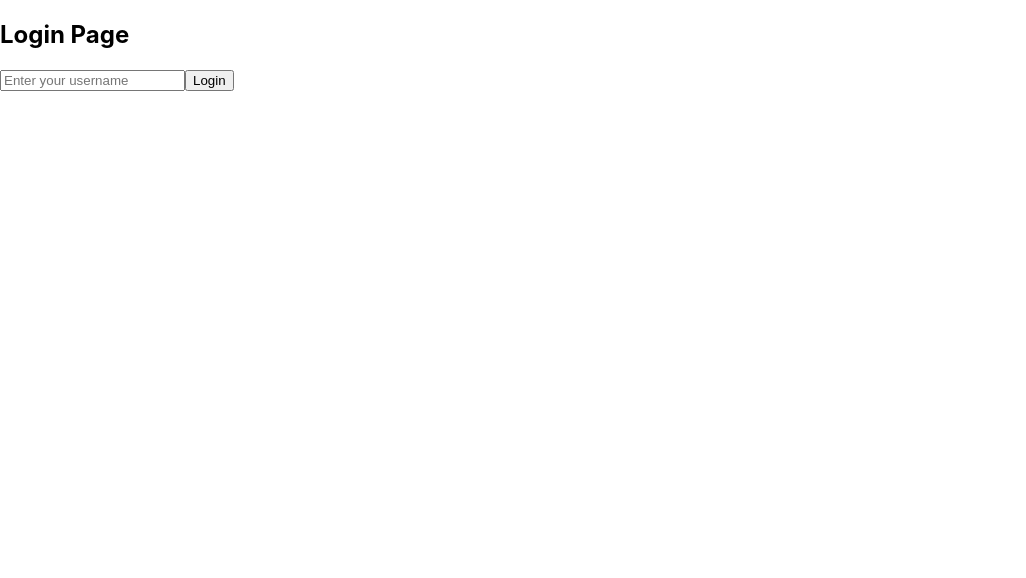
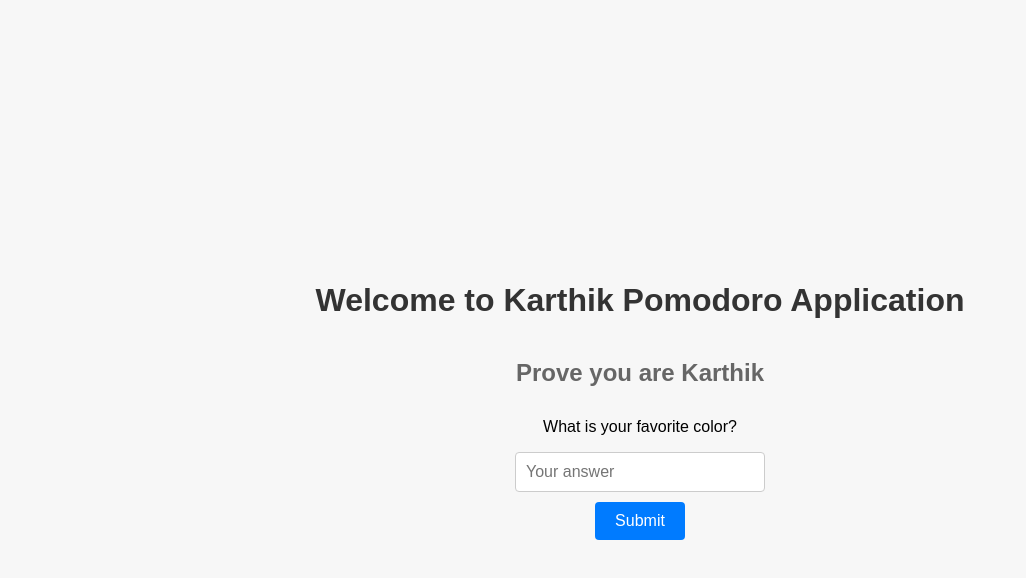
Before and after one commit to karthikironman/pomodoro-frontend, a React (Create React App) app: page / in a window 1280 px wide. Shown: the top 578 px of the page, without its empty margins (0-1026 px from the left). Built offline with nearby package versions, Linux system fonts and the light colour scheme.

Commit message:
1s timestamp logic

```diff
--- a/package.json
+++ b/package.json
@@ -7,9 +7,11 @@
     "@testing-library/react": "^13.4.0",
     "@testing-library/user-event": "^13.5.0",
     "react": "^18.3.1",
+    "react-date-picker": "^11.0.0",
     "react-dom": "^18.3.1",
     "react-router-dom": "^6.23.1",
     "react-scripts": "5.0.1",
+    "sass": "^1.77.5",
     "web-vitals": "^2.1.4"
   },
   "scripts": {
--- a/src/components/Home.js
+++ b/src/components/Home.js
@@ -1,19 +1,52 @@
-import React from 'react';
+import React, { useEffect, useState } from 'react';
 import { useNavigate } from 'react-router-dom';
+import "./Home.scss";
+import DatePicker from 'react-date-picker';
+
+import 'react-date-picker/dist/DatePicker.css';
+import 'react-calendar/dist/Calendar.css';
 
 const Home = () => {
   const navigate = useNavigate();
   const username = sessionStorage.getItem('username');
+  const [dateHolder, setDateHolder] = useState(0)
+
+  const getToday1sTS = () => {
+    //the timestamp of 1st second of the day is the id
+    //the browser will take care of different timezones, how comfortable...
+    //so my data may not be shown in different timezone, as that countryies 1s timestamp id will be differetn
+    let currTime = new Date();
+    let day = currTime.getDate();
+    let month = currTime.getMonth();
+    let year = currTime.getFullYear();
+    let Today1sTS = new Date(year,month,day).getTime();
+    console.log({Today1sTS, day, month, year})
+    return Today1sTS;
+  }
+  const convObjToTS = (obj) => {
+    return obj.getTime();
+  }
+
+  const convTSToObj = (TS) => {
+    return new Date(TS);
+  }
+
+  useEffect(() => {
+    setDateHolder(getToday1sTS());
+    if (!username) {
+      navigate('/');
+    }
+  }, [username, navigate]);
 
   if (!username) {
-    navigate('/');
-    return null;
+    return null; // or a loading spinner, if you prefer
   }
 
   return (
-    <div>
+    <div className="home-container">
       <h2>Home Page</h2>
-      <p>Welcome, {username}!</p>
+      <DatePicker onChange={(obj) => setDateHolder(convObjToTS(obj))} value={convTSToObj(dateHolder)}/>
+      <p>Welcome, {dateHolder}!</p>
     </div>
   );
 };
--- /dev/null
+++ b/src/components/Home.scss
@@ -0,0 +1,3 @@
+.home-container{
+
+}
--- a/src/components/Login.js
+++ b/src/components/Login.js
@@ -1,25 +1,45 @@
-import React, { useState } from 'react';
+import React, { useState, useEffect } from 'react';
 import { useNavigate } from 'react-router-dom';
+import './Login.scss'; // Import the SCSS module
 
 const Login = () => {
   const [username, setUsername] = useState('');
+  const [question, setQuestion] = useState('');
+  const [answer, setAnswer] = useState('');
   const navigate = useNavigate();
 
+  // Simulate fetching a question from the backend
+  useEffect(() => {
+    setTimeout(() => {
+      setQuestion('What is your favorite color?');
+    }, 1000);
+  }, []);
+
   const handleLogin = () => {
-    sessionStorage.setItem('username', username);
-    navigate('/home');
+    if (answer.toLowerCase() === 'blue') { // Simulating answer validation
+      sessionStorage.setItem('username', 'karthik');
+      navigate('/home');
+    } else {
+      alert('Incorrect answer. Please try again.');
+    }
   };
 
   return (
-    <div>
-      <h2>Login Page</h2>
-      <input
-        type="text"
-        placeholder="Enter your username"
-        value={username}
-        onChange={(e) => setUsername(e.target.value)}
-      />
-      <button onClick={handleLogin}>Login</button>
+    <div className="login-container">
+      <h1>Welcome to Karthik Pomodoro Application</h1>
+      <h2>Prove you are Karthik</h2>
+      {question && (
+        <div>
+          <p>{question}</p>
+          <input
+            type="text"
+            placeholder="Your answer"
+            value={answer}
+            onChange={(e) => setAnswer(e.target.value)}
+          />
+          <button onClick={handleLogin}>Submit</button>
+        </div>
+      )}
     </div>
   );
 };
--- /dev/null
+++ b/src/components/Login.scss
@@ -0,0 +1,45 @@
+.login-container {
+    display: flex;
+    flex-direction: column;
+    align-items: center;
+    justify-content: center;
+    height: 100vh;
+    background-color: #f7f7f7;
+    font-family: Arial, sans-serif;
+    text-align: center;
+
+    h1 {
+      margin-bottom: 20px;
+      color: #333;
+    }
+
+    h2 {
+      margin-bottom: 15px;
+      color: #666;
+    }
+
+    input {
+      padding: 10px;
+      font-size: 16px;
+      margin-bottom: 10px;
+      border: 1px solid #ccc;
+      border-radius: 4px;
+      width: 250px;
+      box-sizing: border-box;
+      display: block;
+    }
+
+    button {
+      padding: 10px 20px;
+      font-size: 16px;
+      color: white;
+      background-color: #007bff;
+      border: none;
+      border-radius: 4px;
+      cursor: pointer;
+
+      &:hover {
+        background-color: #0056b3;
+      }
+    }
+  }
--- a/src/components/NotFound.js
+++ b/src/components/NotFound.js
@@ -1,6 +1,15 @@
-import React from 'react';
+import React, { useEffect } from 'react';
+import { useNavigate } from 'react-router-dom';
 
 const NotFound = () => {
+    const navigate = useNavigate();
+    const username = sessionStorage.getItem('username');
+
+    useEffect(() => {
+        if(!username){
+            navigate('/');
+        }
+    },[username, navigate])
   return (
     <div>
       <h2>404 Page Not Found</h2>
```
Also changed, not shown: 2 other files (tests, documents, lock files or other folders).
